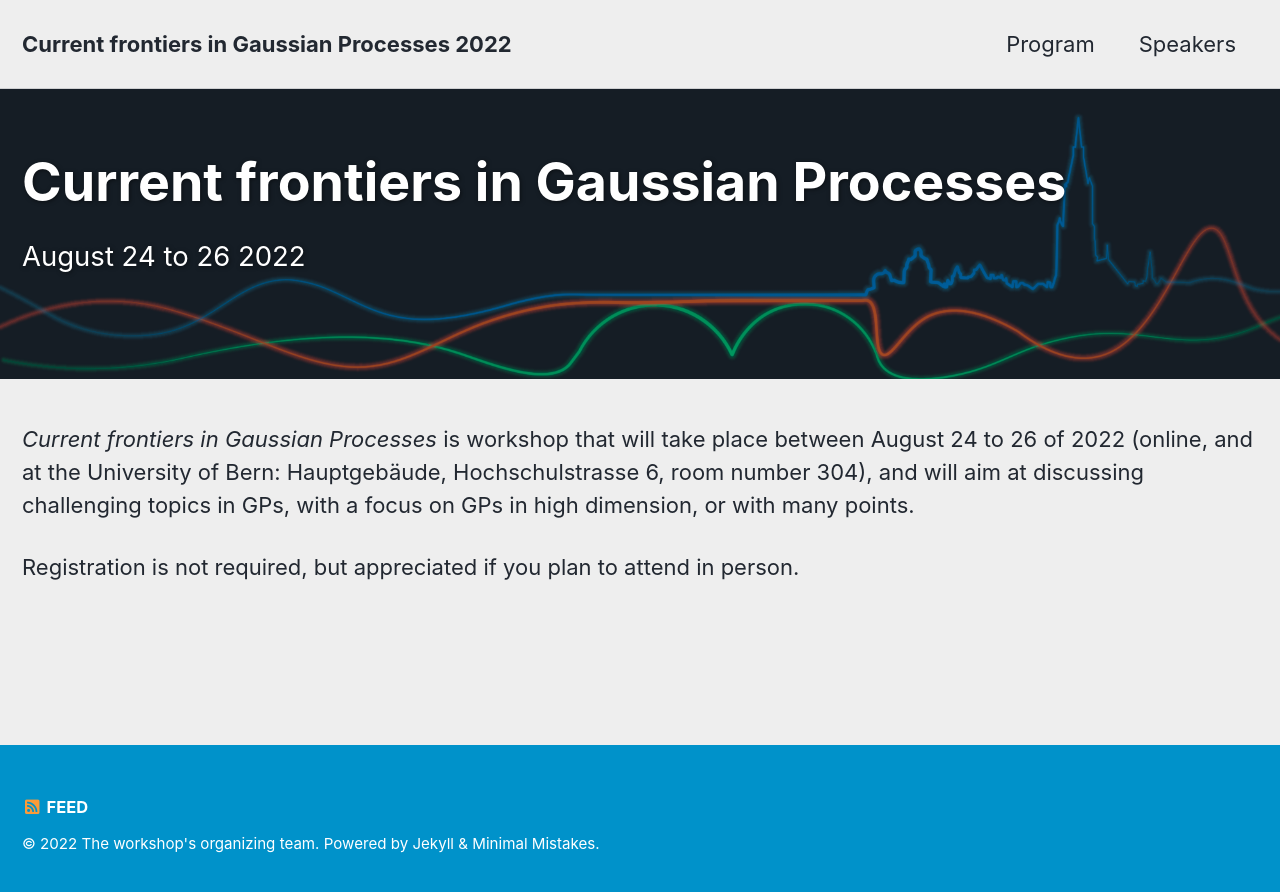
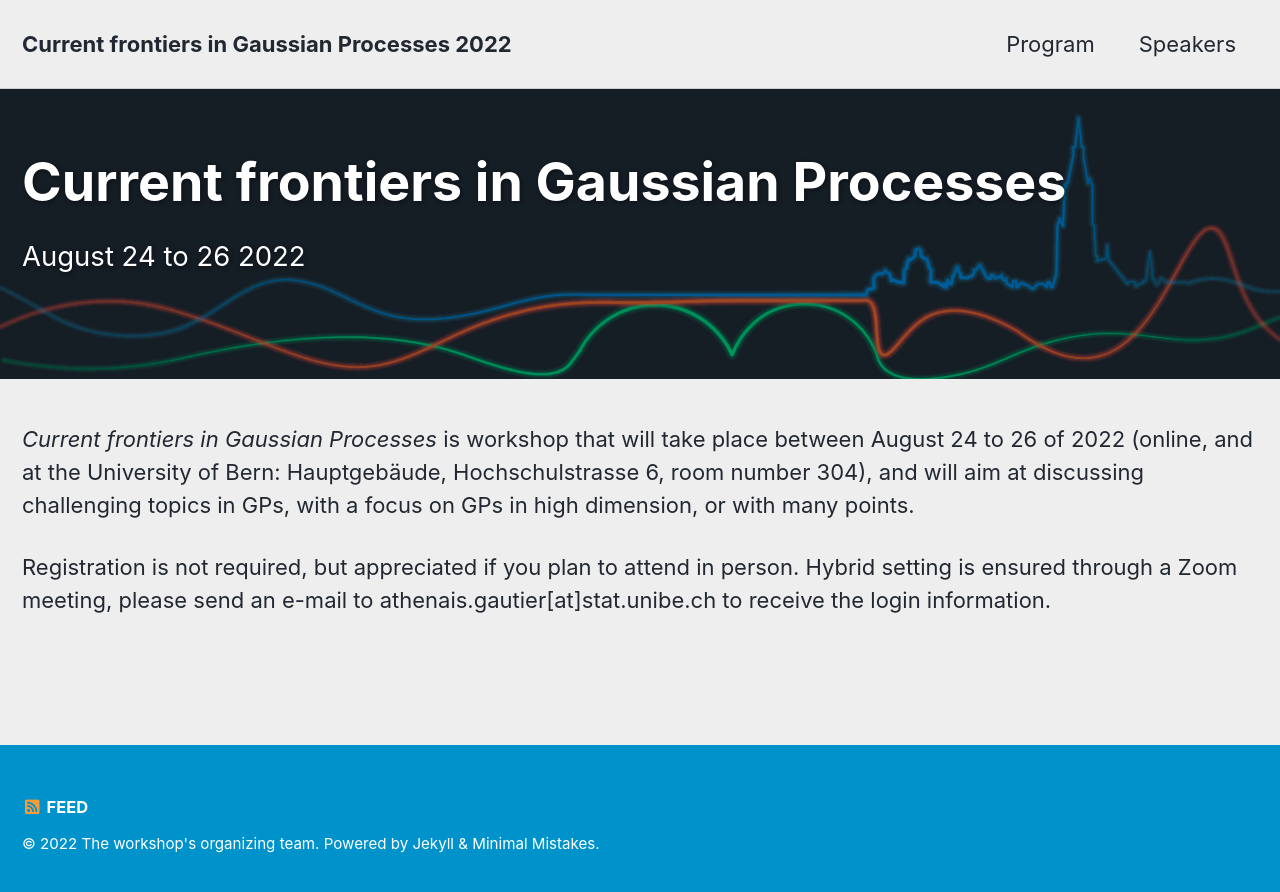
Before and after one commit to workshop-Bern-Toulouse/workshop-bern-toulouse.github.io, a Jekyll site: the page built from _pages/about.md, in a window 1280 px wide. Shown: the top 892 px of the page. Built offline with Jekyll 4.4.1, drawn with Linux system fonts in a browser that asks for light colours; cached includes are drawn as plain includes.

Commit message:
Update about.md

```diff
--- a/_pages/about.md
+++ b/_pages/about.md
@@ -14,4 +14,4 @@ header:
 
 *Current frontiers in Gaussian Processes* is workshop that will take place between August 24 to 26 of 2022 (online, and at the University of Bern: Hauptgebäude, Hochschulstrasse 6, room number 304), and will aim at discussing challenging topics in GPs, with a focus on GPs in high dimension, or with many points.
 
-Registration is not required, but appreciated if you plan to attend in person.
+Registration is not required, but appreciated if you plan to attend in person. Hybrid setting is ensured through a Zoom meeting, please send an e-mail to athenais.gautier[at]stat.unibe.ch to receive the login information.
```
